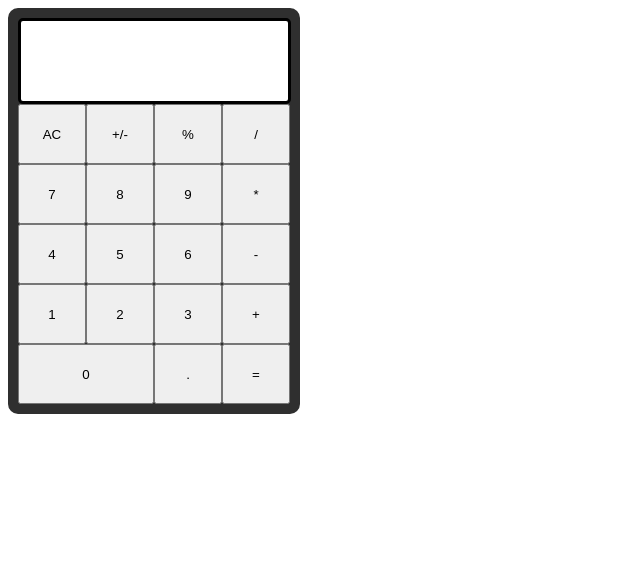
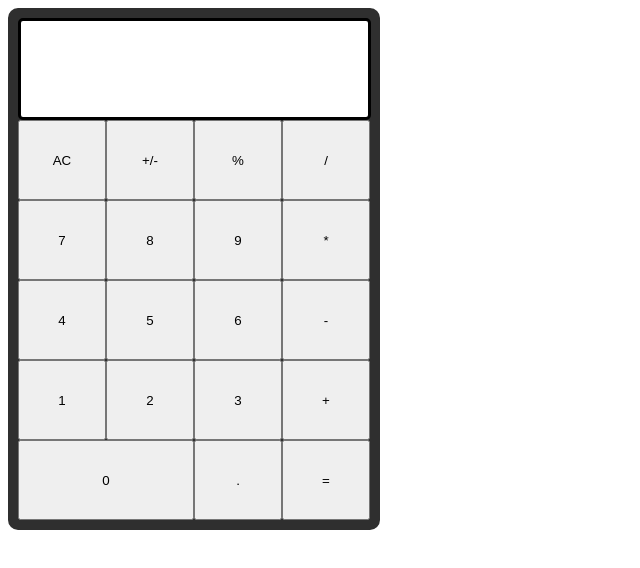
Before and after one commit to dannymaclaughlin/calculator, a plain HTML site: page index.html in a window 1280 px wide. Shown: the whole page, without its empty margins (0-640 px from the left). Drawn offline with Linux system fonts and the light colour scheme.

Commit message:
Adjusted the sizing of the display and buttons in index.css

```diff
--- a/index.css
+++ b/index.css
@@ -10,7 +10,7 @@
     'digit1 digit2 digit3 add'
     'digit0 digit0 decimal equals';
 
-    width: 17em;
+    width: 22em;
     height: 100%;
     border: 10px solid #2F2F2F;
     background-color: #2F2F2F;
@@ -20,8 +20,8 @@
 
 /* PARTS OF THE CALCULATOR UI */
 .display {
-    width: 98%;
-    height: 5em;
+    width: 98.5%;
+    height: 6em;
     border: 3px solid black;
     border-radius: 5px;
 
@@ -30,7 +30,7 @@
 }
 
 button {
-    height: 60px;
+    height: 80px;
 }
 
 .clear {
```
